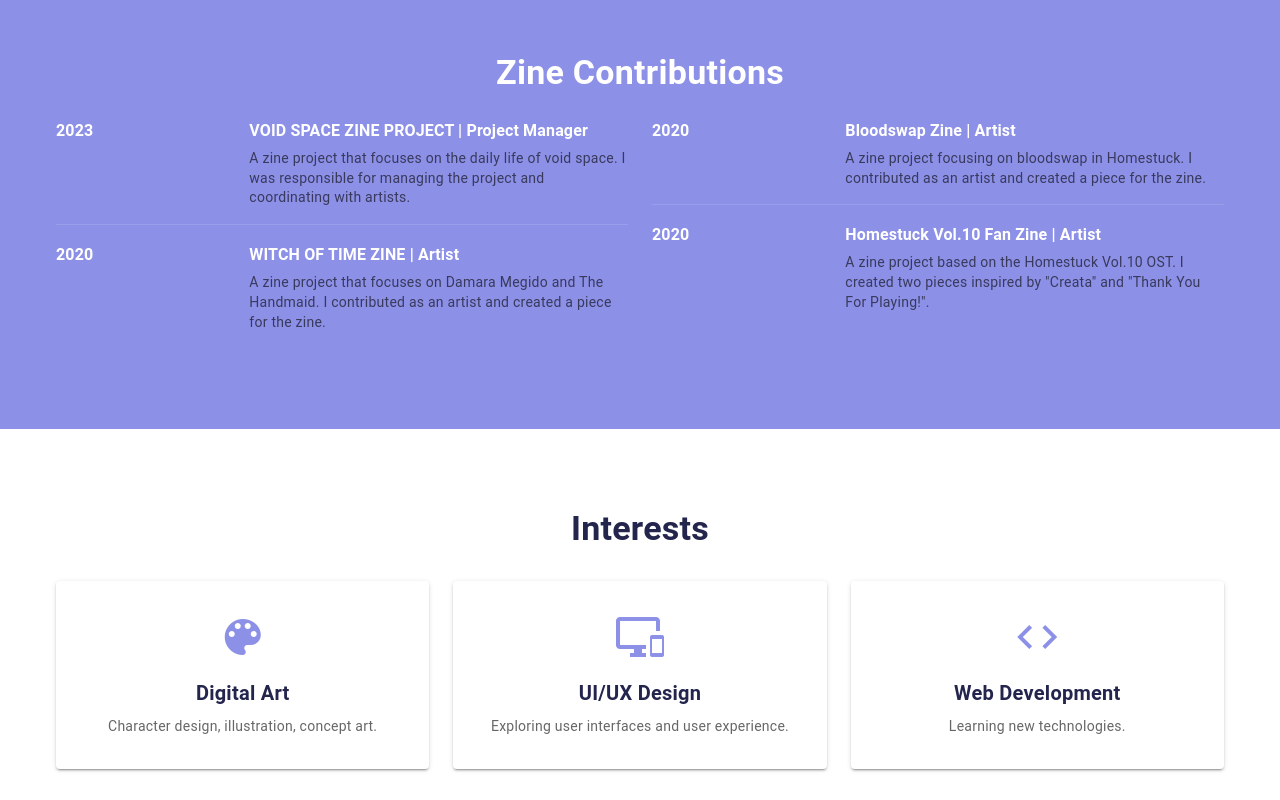
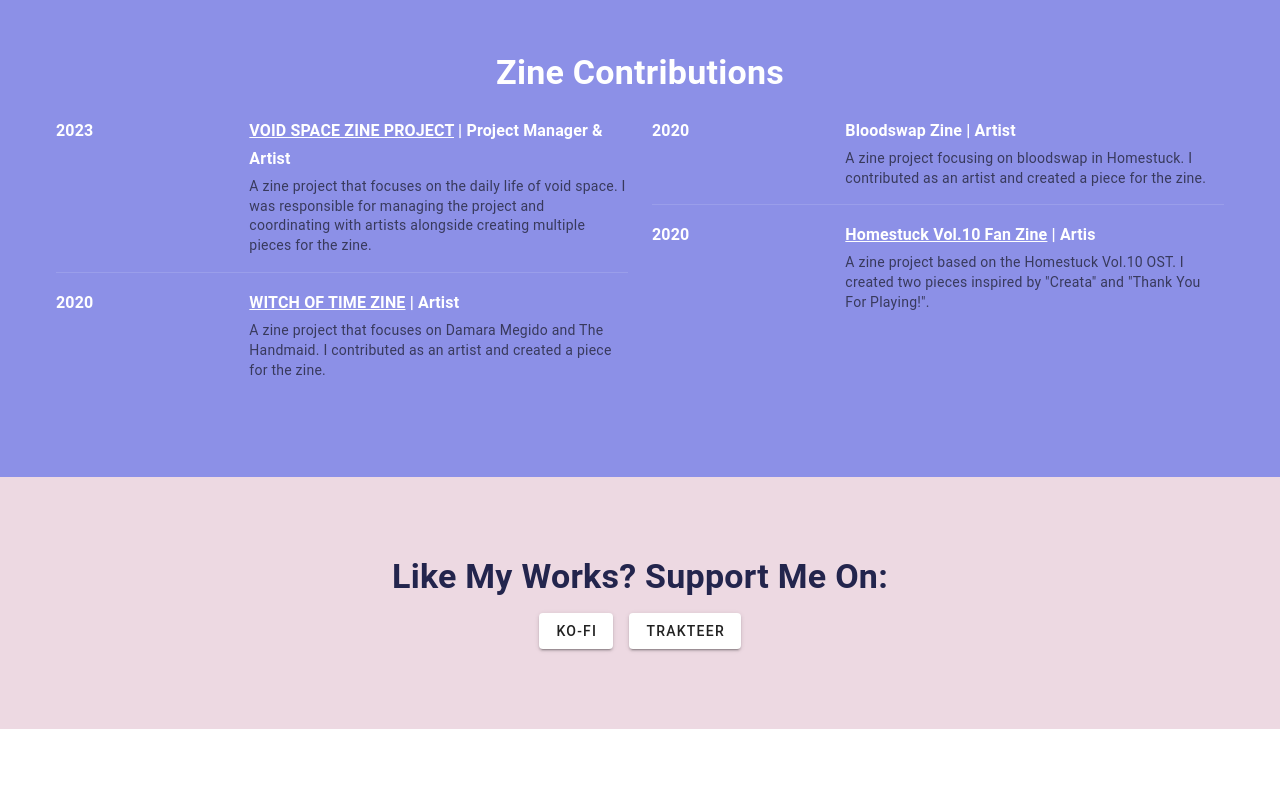
Before and after one commit to secretceremony/sillywillysil, a Vue app: page / in a window 1280 px wide. Shown: the part 1080-1880 px from the top of the page. Built offline with nearby package versions, Linux system fonts and the light colour scheme.

Commit message:
added kofi & trakteer

```diff
--- a/src/pages/About.vue
+++ b/src/pages/About.vue
@@ -1,6 +1,5 @@
 <template>
   <div>
-    <!-- Changed background color -->
     <section style="background-color: #8C90E7;" class="text-white text-center">
       <v-container class="py-10 py-md-16">
         <v-row align="center" justify="center">
@@ -23,7 +22,6 @@
       </v-container>
     </section>
 
-    <!-- Changed background color -->
     <section style="background-color: #E9BFE3;" class="py-10 py-md-16 dark-text">
       <v-container>
         <v-row align="start" justify="center">
@@ -96,7 +94,6 @@
       </v-container>
     </section>
 
-    <!-- Changed background color -->
     <section style="background-color: #8C90E7;" class="text-white py-10 py-md-16">
       <v-container>
         <h2 class="text-h4 font-weight-bold text-center mb-6">Zine Contributions</h2>
@@ -110,14 +107,12 @@
                 </v-col>
                 <v-col cols="12" sm="8">
                   <div class="font-weight-bold text-subtitle-1 mb-1">
-                    <!-- Keep text-white class for links -->
                     <a href="https://heyzine.com/flip-book/b6986b2e30.html" target="_blank" class="text-decoration-none text-white">
-                      VOID SPACE ZINE PROJECT
-                    </a> | Project Manager
+                      <u>VOID SPACE ZINE PROJECT</u>
+                    </a> | Project Manager & Artist
                   </div>
-                  <!-- Text color controlled by parent text-white -->
                   <p class="text-body-2 text-medium-emphasis">
-                    A zine project that focuses on the daily life of void space. I was responsible for managing the project and coordinating with artists.
+                    A zine project that focuses on the daily life of void space. I was responsible for managing the project and coordinating with artists alongside creating multiple pieces for the zine.
                   </p>
                 </v-col>
               </v-row>
@@ -132,13 +127,11 @@
                 </v-col>
                 <v-col cols="12" sm="8">
                   <div class="font-weight-bold text-subtitle-1 mb-1">
-                    <!-- Keep text-white class for links -->
                     <a href="https://x.com/witchoftimezine" target="_blank" class="text-decoration-none text-white">
-                      WITCH OF TIME ZINE
+                      <u>WITCH OF TIME ZINE</u>
                     </a> | Artist
                   </div>
-                   <!-- Text color controlled by parent text-white -->
-                  <p class="text-body-2 text-medium-emphasis">
+                    <p class="text-body-2 text-medium-emphasis">
                     A zine project that focuses on Damara Megido and The Handmaid. I contributed as an artist and created a piece for the zine.
                   </p>
                 </v-col>
@@ -154,11 +147,9 @@
                 </v-col>
                 <v-col cols="12" sm="8">
                   <div class="font-weight-bold text-subtitle-1 mb-1">
-                    <!-- Keep text-white class for links (although this one has no link) -->
                     Bloodswap Zine | Artist
                   </div>
-                   <!-- Text color controlled by parent text-white -->
-                  <p class="text-body-2 text-medium-emphasis">
+                    <p class="text-body-2 text-medium-emphasis">
                     A zine project focusing on bloodswap in Homestuck. I contributed as an artist and created a piece for the zine.
                   </p>
                 </v-col>
@@ -174,11 +165,11 @@
                 </v-col>
                 <v-col cols="12" sm="8">
                   <div class="font-weight-bold text-subtitle-1 mb-1">
-                     <!-- Keep text-white class for links (although this one has no link) -->
-                    Homestuck Vol.10 Fan Zine | Artist
+                      <a href="https://x.com/VOL10_FANZINE" target="_blank" class="text-decoration-none text-white">
+                      <u>Homestuck Vol.10 Fan Zine</u>
+                    </a> | Artis
                   </div>
-                   <!-- Text color controlled by parent text-white -->
-                  <p class="text-body-2 text-medium-emphasis">
+                    <p class="text-body-2 text-medium-emphasis">
                     A zine project based on the Homestuck Vol.10 OST. I created two pieces inspired by "Creata" and "Thank You For Playing!".
                   </p>
                 </v-col>
@@ -189,7 +180,28 @@
       </v-container>
     </section>
 
-    <!-- Keep background color as white, updated icon colors -->
+    <section style="background-color: #edd9e2;" class="py-10 py-md-16 dark-text text-center">
+      <v-container>
+        <h2 class="text-h4 font-weight-bold mb-4">Like My Works? Support Me On:</h2>
+        <div class="d-flex justify-center">
+          <v-btn
+            class="mr-4"
+            href="https://ko-fi.com/silvxeri"  target="_blank"
+            large
+          >
+            Ko-fi
+          </v-btn>
+          <v-btn
+            href="https://trakteer.id/secretceremony" target="_blank"
+            large
+          >
+            Trakteer
+          </v-btn>
+        </div>
+      </v-container>
+    </section>
+
+
     <section class="bg-white py-10 py-md-16">
       <v-container>
         <h2 class="text-h4 font-weight-bold text-center mb-8 dark-text">Interests</h2>
@@ -198,7 +210,6 @@
           <v-col cols="12" sm="6" md="4">
             <v-card elevation="2" class="pa-4">
               <v-card-text class="text-center">
-                <!-- Changed icon color -->
                 <v-icon size="48" color="#8C90E7" class="mb-4">mdi-palette</v-icon>
                 <h3 class="text-h6 font-weight-semibold mb-2 dark-text">Digital Art</h3>
                 <p class="text-body-2 text-medium-emphasis">
@@ -211,7 +222,6 @@
           <v-col cols="12" sm="6" md="4">
             <v-card elevation="2" class="pa-4">
               <v-card-text class="text-center">
-                <!-- Changed icon color -->
                 <v-icon size="48" color="#8C90E7" class="mb-4">mdi-monitor-cellphone</v-icon>
                 <h3 class="text-h6 font-weight-semibold mb-2 dark-text">UI/UX Design</h3>
                 <p class="text-body-2 text-medium-emphasis">
@@ -224,8 +234,7 @@
           <v-col cols="12" sm="6" md="4">
             <v-card elevation="2" class="pa-4">
               <v-card-text class="text-center">
-                 <!-- Changed icon color -->
-                <v-icon size="48" color="#8C90E7" class="mb-4">mdi-code-tags</v-icon>
+                  <v-icon size="48" color="#8C90E7" class="mb-4">mdi-code-tags</v-icon>
                 <h3 class="text-h6 font-weight-semibold mb-2 dark-text">Web Development</h3>
                 <p class="text-body-2 text-medium-emphasis">
                   Learning new technologies.
@@ -237,10 +246,8 @@
       </v-container>
     </section>
 
-    <!-- Changed background color -->
     <section style="background-color: #E9BFE3;" class="py-10 py-md-16">
       <v-container>
-        <!-- Assuming ContactForm component handles its own internal colors/styles -->
         <ContactForm />
       </v-container>
     </section>
```
